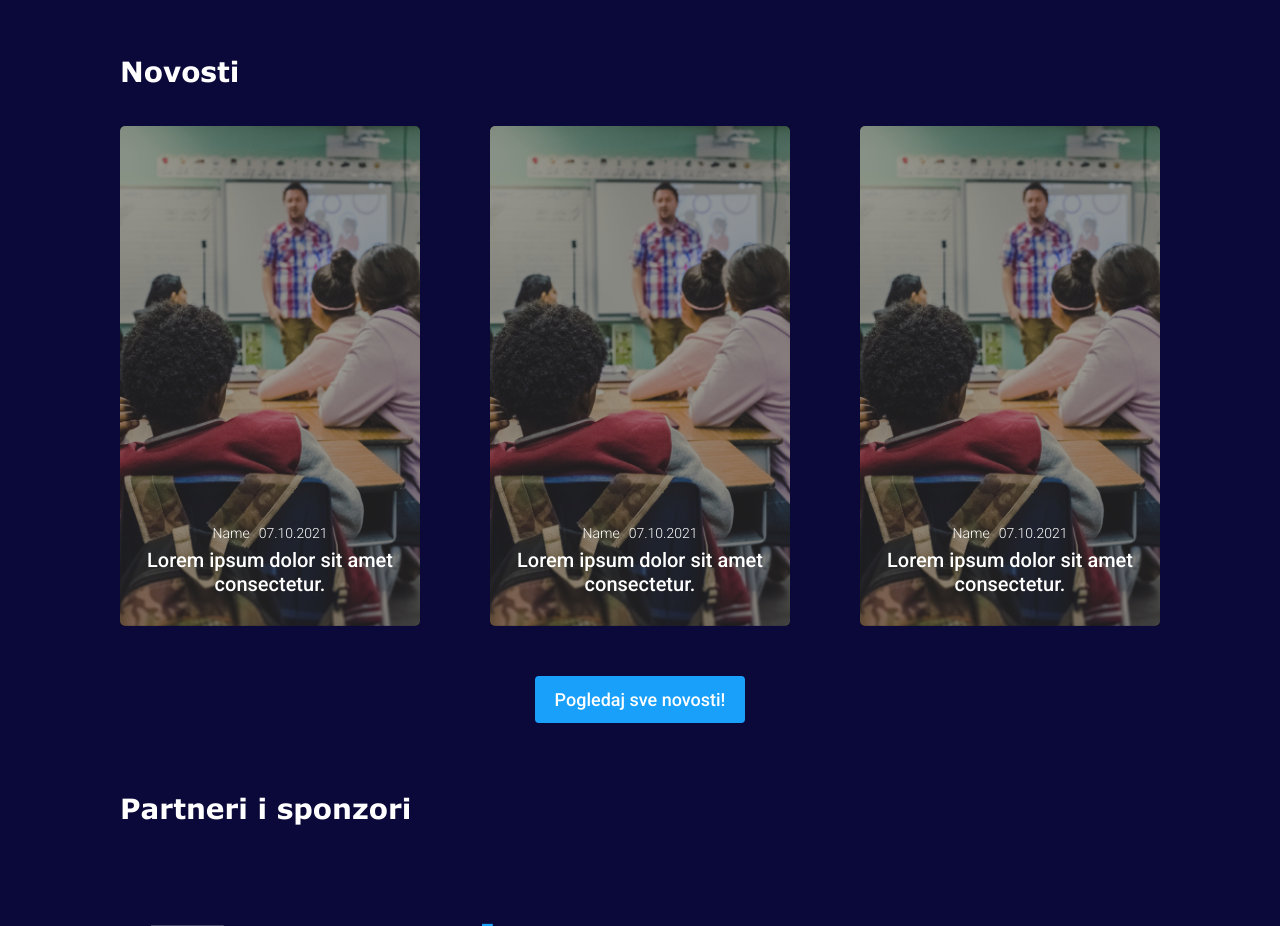
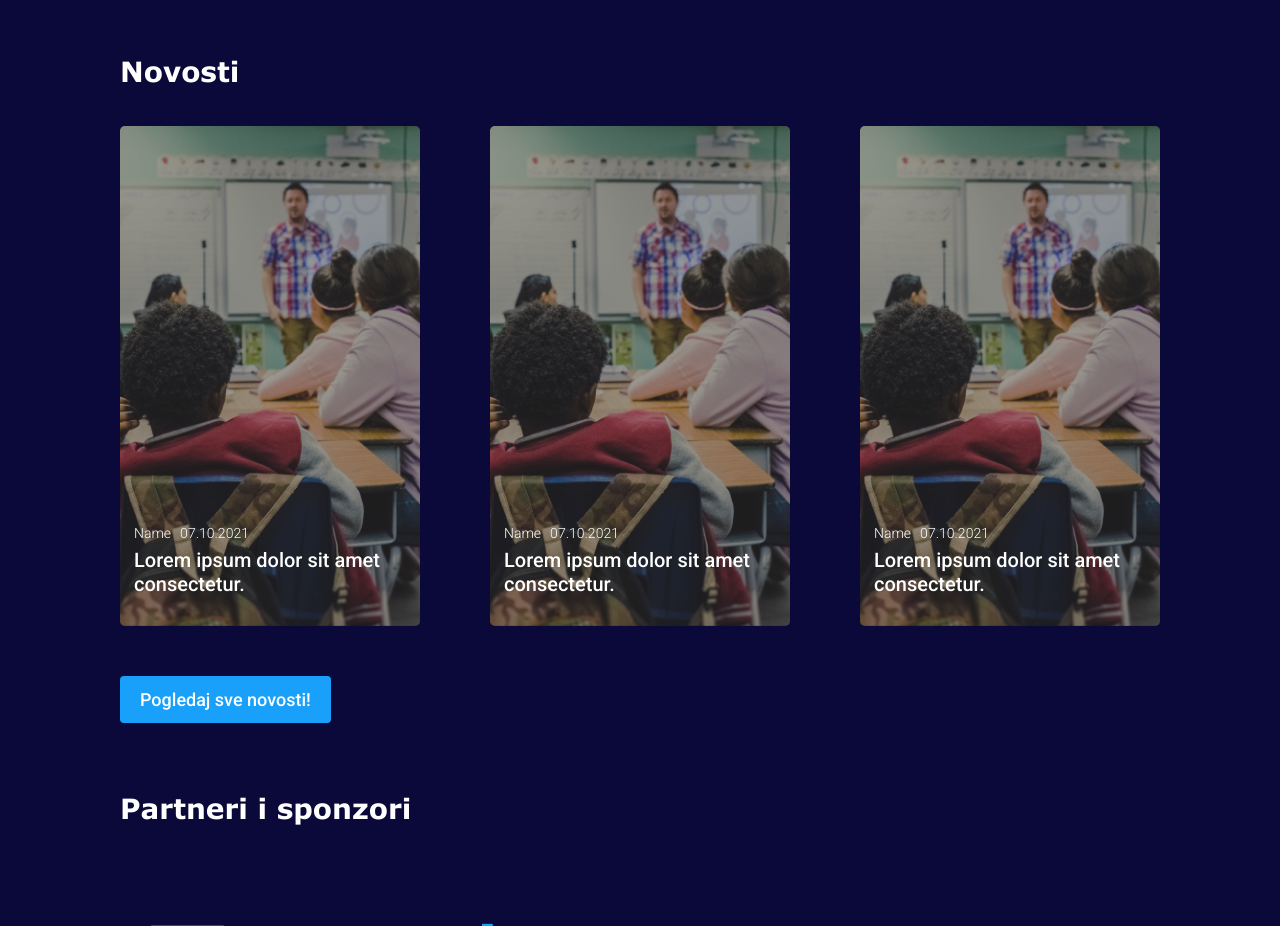
Before and after one commit to Roko03/OdUcioniceDoZvijezda, a website: page index.html in a window 1280 px wide. Shown: the part 2640-3566 px from the top of the page. Drawn offline with nearby package versions, Linux system fonts and the light colour scheme; files whose address does not match are found by name.

Commit message:
first commit

```diff
--- a/app/scss/components/news.scss
+++ b/app/scss/components/news.scss
@@ -6,6 +6,7 @@
     display: flex;
     width: rem(200);
     height: rem(300);
+    overflow: hidden;
 
     @include breakpoint(medium) {
         width: rem(300);
--- a/app/scss/pages/main.scss
+++ b/app/scss/pages/main.scss
@@ -320,7 +320,6 @@
     }
 
     .news-main {
-        text-align: center;
 
         .news-main-list {
             display: flex;
```
Also changed, not shown: dist/style.css, 1 other file.
